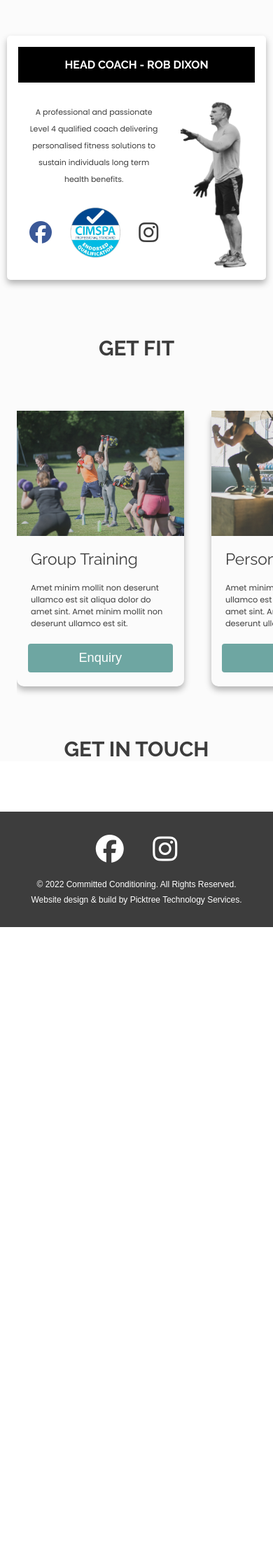
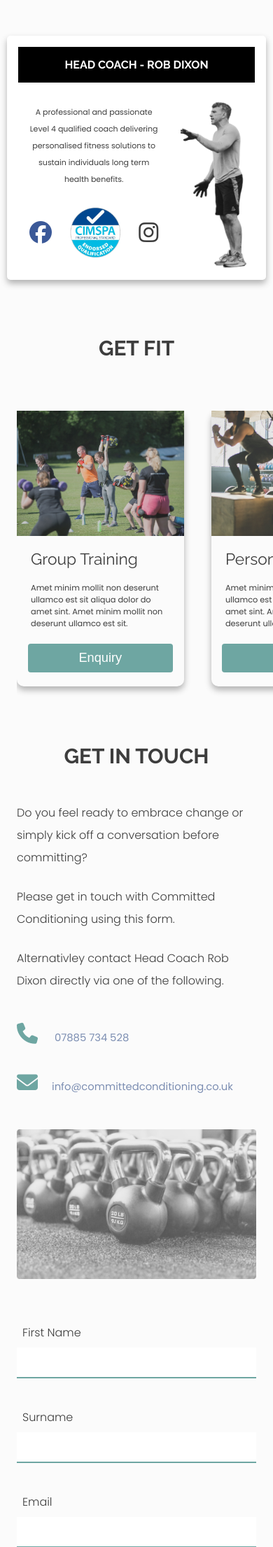
Before and after one commit to davidw1979/committed-conditioning, a Django app: page / in a window 390 px wide. Shown: the part 2292-4503 px from the top of the page at 70% size. Before the commit the page ends 3617 px from the top, so only its background shows below. Run offline with Django 3.2, Linux system fonts and the light colour scheme; some libraries are stand-ins or nearby versions.

Commit message:
Now with Contact section for mobile. Needs work for desktop.

```diff
--- a/c2_main_app/static/c2_main_app/styles/_components.scss
+++ b/c2_main_app/static/c2_main_app/styles/_components.scss
@@ -8,3 +8,39 @@
     border: 0;
     border-radius: 4px;
 }
+
+form {
+    display: flex;
+    flex-direction: column;
+    width: 100%;
+
+    label {
+        font-size: 16px;
+        font-weight: $light;
+        color: $offBlack;
+        position: relative;
+        top: 27px;
+        left: 8px;
+    }
+
+    .input_field {
+        border: 0;
+        border-bottom: 2px solid $priColour;
+        border-radius: 0;
+        width: 100%;
+        background-color: white;
+        font-size: 16px;
+        padding: 12px 16px;
+        margin-top: 2rem;
+    }
+
+    #message_input {
+        border-bottom: none;
+        margin-bottom: 3.2rem;
+    }
+
+    .input_field:focus {
+        outline: 2px solid $priColour;
+        outline-offset: -2px;
+    }
+}
--- a/c2_main_app/static/c2_main_app/styles/_footer.scss
+++ b/c2_main_app/static/c2_main_app/styles/_footer.scss
@@ -5,6 +5,7 @@ footer {
     font-family: 'Oxygen', sans-serif;
     font-size: clamp(1.2rem, calc(0.8rem + 1vw), 1.6rem);
     padding: 3.2rem;
+    margin-top: 7.2rem;
 }
 
 .footer-social {
--- a/c2_main_app/static/c2_main_app/styles/_home-about.scss
+++ b/c2_main_app/static/c2_main_app/styles/_home-about.scss
@@ -87,6 +87,7 @@
 
             p {
                 font-size: clamp(1.1rem, calc(1rem + 0.2vw), 1.8rem);
+                font-weight: $regular;
                 line-height: 2.4rem;
                 text-align: center;
                 height: fit-content;
--- a/c2_main_app/static/c2_main_app/styles/_home-contact.scss
+++ b/c2_main_app/static/c2_main_app/styles/_home-contact.scss
@@ -0,0 +1,31 @@
+#contact {
+    .contact-container {
+        display: flex;
+        flex-direction: column;
+
+        p {
+            font-size: clamp(1.6rem, calc(1.4rem + 0.3vw), 1.8rem);
+            line-height: 3.2rem;
+            margin-bottom: 2.4rem;
+        }
+
+        a {
+            text-decoration: none;
+            color: #7c8eb2;
+            font-size: clamp(1.4rem, calc(1.4rem + 0.2vw), 1.8rem);
+
+            .contact-icon {
+                color: $priColour;
+                font-size: 3rem;
+                margin: 2rem 2rem 2rem 0;
+            }
+        }
+
+        img {
+            margin: 3.2rem 0;
+            width: 100%;
+        }
+
+
+    }
+}
--- a/c2_main_app/static/c2_main_app/styles/_home-products.scss
+++ b/c2_main_app/static/c2_main_app/styles/_home-products.scss
@@ -30,6 +30,7 @@
         }
 
         p {
+            font-weight: $regular;
             font-size: 0.75em;
             margin: 0 2rem 2rem;
         }
--- a/c2_main_app/static/c2_main_app/styles/_setup.scss
+++ b/c2_main_app/static/c2_main_app/styles/_setup.scss
@@ -62,8 +62,13 @@ h3 {
     text-align: center;
 }
 
+p {
+    font-weight: $light;
+}
+
 .shrink-header-margin {
-    margin-top: 2.2rem;
+    margin-top: 3.2rem;
+    margin-bottom: 4.8rem;
 }
 
 body {
--- a/c2_main_app/static/c2_main_app/styles/home-style.scss
+++ b/c2_main_app/static/c2_main_app/styles/home-style.scss
@@ -8,6 +8,6 @@
 @import "./components";
 @import "./home-about";
 @import "./home-products";
+@import "./home-contact";
+@import "./footer";
 @import "./responsive";
-/*@import "./home-contact";*/
-@import "./footer";
--- a/c2_main_app/templates/c2_main_app/index.html
+++ b/c2_main_app/templates/c2_main_app/index.html
@@ -103,7 +103,7 @@
             <header class="sect-header">
                 <h3 class="shrink-header-margin">GET IN TOUCH</h3>
             </header>
-            <!--<div class="contact-container page-margins">
+            <div class="contact-container page-margins">
                 <div class="contact-info">
                     <p>Do you feel ready to embrace change or simply kick off a conversation before committing?</p>
                     <p>Please get in touch with Committed Conditioning using this form.</p>
@@ -114,7 +114,7 @@
                 </div>
 
                 <div class="contact-form-container">
-                    <form method="POST" action="" id="new_input_form" class="shadow">{% csrf_token %}
+                    <form method="POST" action="" id="new_input_form">{% csrf_token %}
                         <label for="firstname">First Name</label><br>
                         <input type="text" id="firstname_input" class="input_field" name="firstname" autocomplete="off"><br>
                         <label for="surname">Surname</label><br>
@@ -122,12 +122,12 @@
                         <label for="email">Email</label><br>
                         <input type="text" id="email_input" class="input_field" name="email" autocomplete="off"><br>
                         <label for="message">Message</label><br>
-                        <textarea name="message" id="message_input" class="input_field" cols="30" rows="12" autocomplete="off"></textarea><br>
+                        <textarea name="message" id="message_input" class="input_field" cols="30" rows="6" autocomplete="off"></textarea><br>
                         <input type="submit" id="submit" class="btn shadow" value="Submit" disabled>
                     </form>
                 </div>
 
-            </div>-->
+            </div>
 
         </section>
 
--- a/committed_conditioning/settings.py
+++ b/committed_conditioning/settings.py
@@ -21,12 +21,12 @@ BASE_DIR = Path(__file__).resolve().parent.parent
 # See https://docs.djangoproject.com/en/3.2/howto/deployment/checklist/
 
 # SECURITY WARNING: keep the secret key used in production secret!
-SECRET_KEY = os.environ['SECRET_KEY']
+SECRET_KEY = os.environ['DJANGO_SECRET_KEY']
 
 # SECURITY WARNING: don't run with debug turned on in production!
 DEBUG = True
 
-ALLOWED_HOSTS = []
+ALLOWED_HOSTS = ['www.committedconditioning.com', '127.0.0.1']
 
 
 # Application definition
```
Also changed, not shown: c2_main_app/static/c2_main_app/styles/home-style.min.css.
